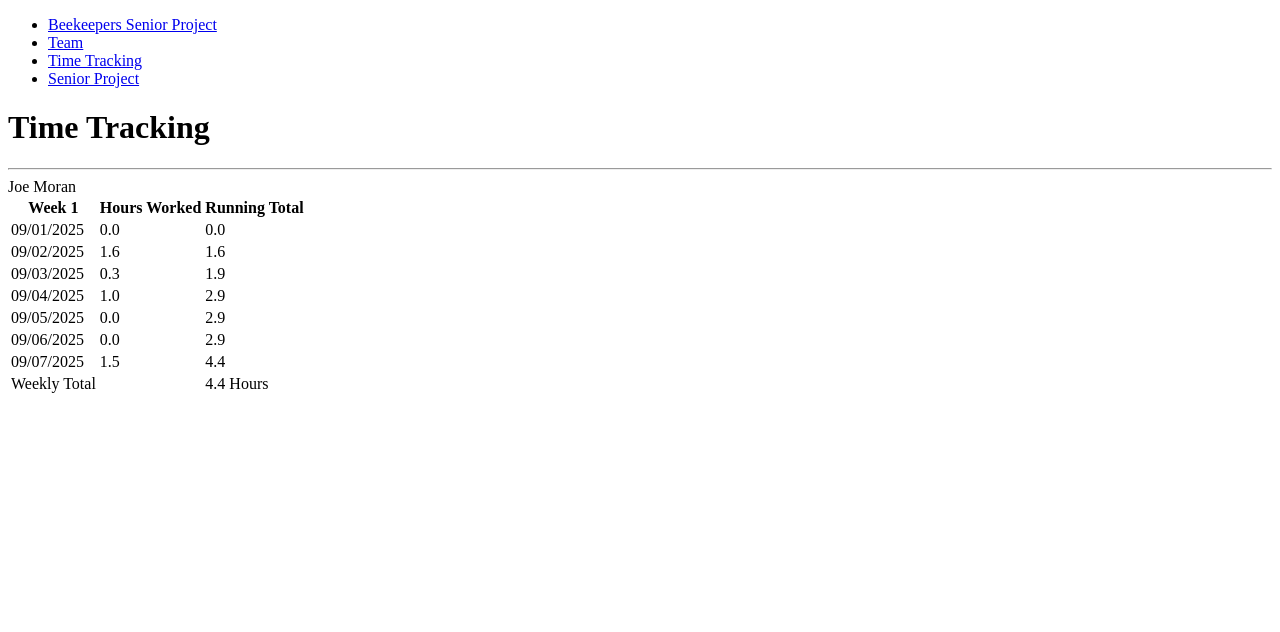
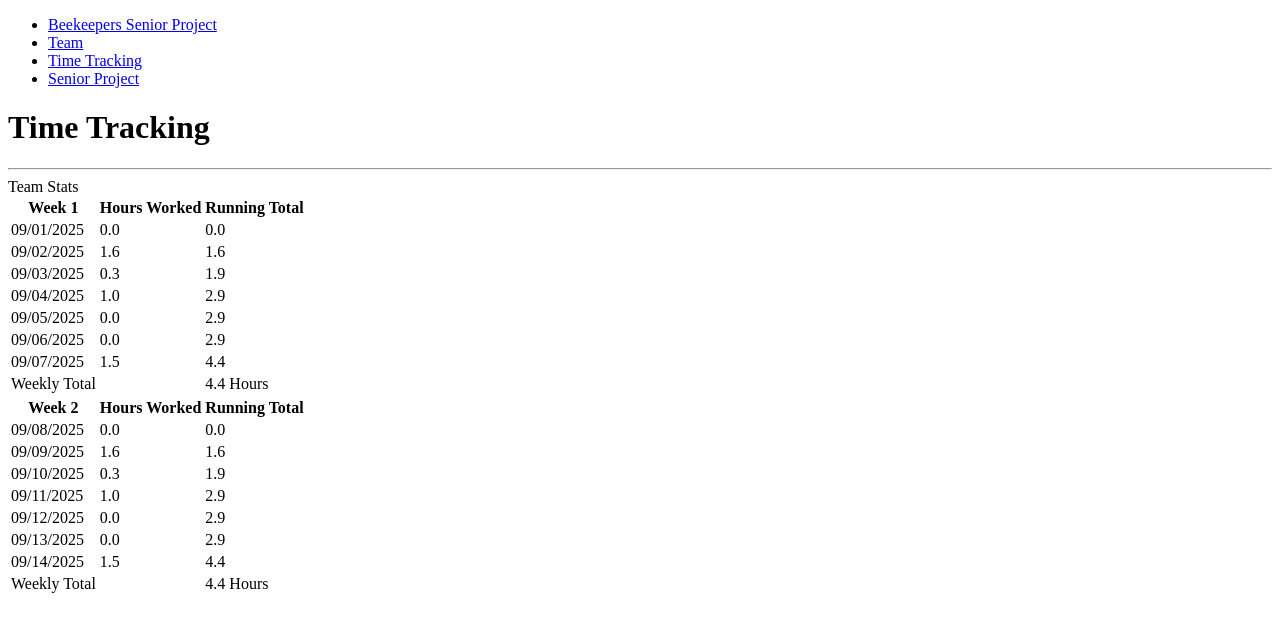
Before and after one commit to Beekeepers-Senior-Project/Senior-Project-Website-Public, a React (Create React App) app: page /Senior-Project-Website-Public/time in a window 1280 px wide. Shown: the top 632 px of the page. Built offline with nearby package versions, Linux system fonts and the light colour scheme; the HTML template or start-up script is replaced by a standard one.

Commit message:
Time Tracking Progress

```diff
--- a/public/time-tracking/template.json
+++ b/public/time-tracking/charles.json
@@ -1,7 +1,7 @@
 [
     {
-        "label": "Week X",
-        "startDay": "Monday of the week in YYYY-MM-DD",
+        "label": "Week 1",
+        "startDay": "2025-09-01",
         "hoursWorked": [
             0,
             0,
--- /dev/null
+++ b/public/time-tracking/dylan.json
@@ -0,0 +1,15 @@
+[
+    {
+        "label": "Week 1",
+        "startDay": "2025-09-01",
+        "hoursWorked": [
+            0,
+            0,
+            0,
+            0,
+            0,
+            0,
+            0
+        ]
+    }
+]
--- a/public/time-tracking/joe.json
+++ b/public/time-tracking/joe.json
@@ -11,5 +11,18 @@
             0,
             1.5
         ]
+    },
+    {
+        "label": "Week 2",
+        "startDay": "2025-09-08",
+        "hoursWorked": [
+            0,
+            1.6,
+            0.3,
+            1,
+            0,
+            0,
+            1.5
+        ]
     }
 ]
--- /dev/null
+++ b/public/time-tracking/josiah.json
@@ -0,0 +1,15 @@
+[
+    {
+        "label": "Week 1",
+        "startDay": "2025-09-01",
+        "hoursWorked": [
+            0,
+            0,
+            0,
+            0,
+            0,
+            0,
+            0
+        ]
+    }
+]
--- /dev/null
+++ b/public/time-tracking/reid.json
@@ -0,0 +1,15 @@
+[
+    {
+        "label": "Week 1",
+        "startDay": "2025-09-01",
+        "hoursWorked": [
+            0,
+            0,
+            0,
+            0,
+            0,
+            0,
+            0
+        ]
+    }
+]
--- a/src/App.tsx
+++ b/src/App.tsx
@@ -4,7 +4,6 @@ import Landing from './components/Landing';
 import Agendas from './components/Agendas';
 import TeamOverview from './components/TeamOverview';
 import TimeTracking from './components/TimeTracking';
-//import TimeTracking from './components/TimeTracking';
 
 function App() {
   return (
--- a/src/components/TimeTracking.tsx
+++ b/src/components/TimeTracking.tsx
@@ -1,10 +1,28 @@
 import { useEffect, useState } from "react";
 import { Table, TableBody, TableCell, TableFooter, TableHead, TableHeader, TableRow } from "./ui/table";
 
-type WeekBlockProps = {
+const defaultTimeMap: Map<string, SingleUserWeekBlockProps[]> = new Map();
+
+/**
+ * Map names of users to their time tracking json routes
+ */
+const NameToJson: Map<string, string> = new Map();
+NameToJson.set("Joseph Moran", "time-tracking/joe.json");
+NameToJson.set("Charles Von Goins II", "time-tracking/charles.json");
+NameToJson.set("Dylan Morton", "time-tracking/dylan.json");
+NameToJson.set("Reid Taylor", "time-tracking/reid.json");
+NameToJson.set("Josiah Claudio", "time-tracking/josiah.json")
+
+type SingleUserWeekBlockProps = {
     label: string,
     startDay: Date,
     hoursWorked: number[]
+}
+
+type FullTeamWeekBlockProps = {
+    label: String,
+    startDay: Date,
+    timeMap: Map<String, SingleUserWeekBlockProps>
 }
 
 type WeekBlockJson = {
@@ -26,15 +44,12 @@ function formatDate(date: Date): String {
     return `${month}/${day}/${year}`;
 }
 
-function TimeTracking() {
-    const [selectedUser] = useState("Joe Moran");
-    const [weeks, setWeeks] = useState<WeekBlockProps[] | null>(null);
-
-    useEffect(() => {
-        fetch("time-tracking/joe.json")
+async function fetchMemberTime(path: string): Promise<SingleUserWeekBlockProps[]>{
+    return new Promise((res, rej) => {
+        fetch(path)
         .then(res => res.json())
         .then((json: WeekBlockJson[]) => {
-                const mapped: WeekBlockProps[] = json.map((raw: WeekBlockJson) => {
+            const mapped: SingleUserWeekBlockProps[] = json.map((raw: WeekBlockJson) => {
                 const [year, month, day] = raw.startDay.split("-").map(Number);
                 return {
                     label: raw.label,
@@ -42,10 +57,30 @@ function TimeTracking() {
                     startDay: new Date(year, month - 1, day)
                 };
             });
-                setWeeks(mapped);
+            res(mapped);
         })
-            .catch(err => console.error(err));
+        .catch(err => {
+            console.error(err);
+            res([]);
+        });
     })
+}
+
+function TimeTracking() {
+    const [selectedUser] = useState("Team Stats");
+    const [timeMap, setTimeMap] = useState<Map<string, SingleUserWeekBlockProps[]>>(defaultTimeMap);
+
+    /** Fetch JSON time tracking data */
+    useEffect(() => {
+        const newMap: Map<string, SingleUserWeekBlockProps[]> = new Map();
+        const fetchData = async () => {
+            for(const [key, value] of NameToJson.entries()){
+                newMap.set(key, await fetchMemberTime(value));
+            }
+            setTimeMap(newMap);
+        }
+        fetchData();
+    }, [])
 
     return (
         <div>
@@ -58,22 +93,26 @@ function TimeTracking() {
 
             <div className="container">
                 <div>{selectedUser}</div>
-                {weeks?.map((week) => {
-                    return <WeekBlock key={week.label} {...week} />
+                {timeMap.get("Joseph Moran")?.map((week) => {
+                    return <SingleUserWeekBlock key={week.label} {...week} />
                 })}
             </div>
         </div>
     )
 }
 
-function WeekBlock(props: WeekBlockProps) {
+function FullTeamWeekBlock(timeMap: FullTeamWeekBlockProps) {
+
+}
+
+function SingleUserWeekBlock(props: SingleUserWeekBlockProps) {
     let runningWorkTotal = 0;
 
     return (
-        <Table className="w-full table-auto">
+        <Table className="w-full table-auto mb-10">
             <TableHeader>
                 <TableRow>
-                    <TableHead className="w-1/3 text-bold">Week 1</TableHead>
+                    <TableHead className="w-1/3 text-bold">{props.label}</TableHead>
                     <TableHead className="w-1/3">Hours Worked</TableHead>
                     <TableHead className="w-1/3 text-right">Running Total</TableHead>
                 </TableRow>
--- a/tsconfig.json
+++ b/tsconfig.json
@@ -4,7 +4,7 @@
     "paths": {
       "@/*": ["./*"]
     },
-    "target": "es5",
+    "target": "es6",
     "lib": [
       "dom",
       "dom.iterable",
```
Lines whose indentation alone changed are shown as unchanged.
